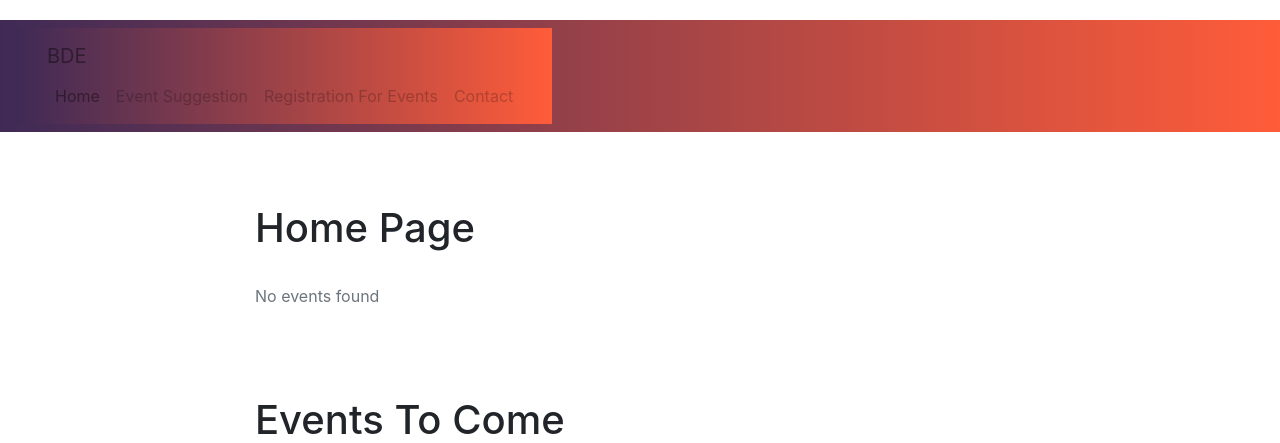
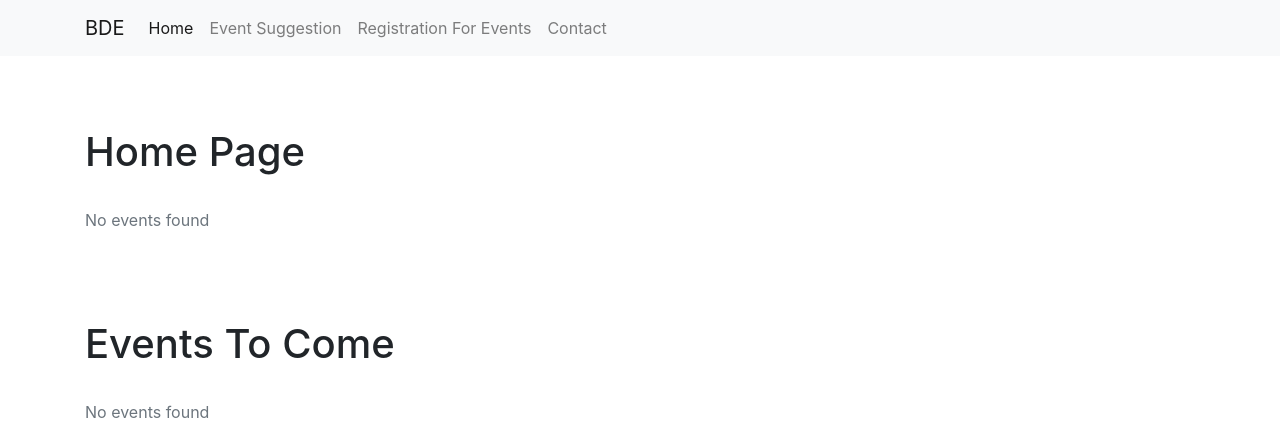
Before and after one commit to yvi4410/BDE-web-site, a PHP site: page / in a window 1280 px wide. Shown: the top 443 px of the page. Run offline with PHP 8.4, Linux system fonts and the light colour scheme; data that the repository does not hold is empty.

Commit message:
modification graphique

```diff
--- a/event_details.php
+++ b/event_details.php
@@ -53,6 +53,8 @@
         }
         ?>
 
+
+
         <h2 class="mt-5">Registrations</h2>
         <a href="register.php?event_id=<?php echo $event_id; ?>" class="btn btn-primary mb-3">Register for this Event</a>
         <ul class="list-group">
--- a/events.php
+++ b/events.php
@@ -15,7 +15,6 @@
     <meta name="viewport" content="width=device-width, initial-scale=1.0">
     <title>Page Accueil</title>
     <link rel="stylesheet" href="https://stackpath.bootstrapcdn.com/bootstrap/4.5.2/css/bootstrap.min.css">
-    <link rel="stylesheet" href="css/styles.css">
 </head>
 <body>
 <nav class="navbar navbar-expand-lg navbar-light bg-light">
@@ -47,6 +46,7 @@
 
 <div class="container">
     <h1 class="mt-5">Registration For Events</h1><br>
+    <h3 class="mt-5">Click on the event you want to register :<h3><br>
 
     <br>
 
@@ -64,13 +64,16 @@
                     echo '<p class="mb-1">' . $row["description"] . '</p>';
                     echo '<small>' . $row["date"] . ' at ' . $row["location"] . '</small>';
                     echo '</a>';
+
                 }
             } else {
                 echo '<p class="text-muted">No events found</p>';
             }
             ?>
         </div>
+
     </div>
+
 
     <script src="https://code.jquery.com/jquery-3.5.1.slim.min.js"></script>
     <script src="https://cdn.jsdelivr.net/npm/@popperjs/core@2.9.2/dist/umd/popper.min.js"></script>
--- a/index.php
+++ b/index.php
@@ -19,10 +19,7 @@
 <body>
 
 <nav class="navbar navbar-expand-lg navbar-light bg-light">
-<link rel="stylesheet" href="style.css">
-        <div class="navbar">
             <div class="container">
-            <div class="navbartitle">
                     <a class="navbar-brand" href="#">BDE</a>
                     <button class="navbar-toggler" type="button" data-toggle="collapse" data-target="#navbarNav" aria-controls="navbarNav" aria-expanded="false" aria-label="Toggle navigation">
                         <span class="navbar-toggler-icon"></span>
@@ -44,8 +41,6 @@
                         </ul>
                     </div>
                 </div>
-            </div>
-        </div>
     </nav>
     <br>
 
--- a/style.css
+++ b/style.css
@@ -9,7 +9,3 @@
 .navbar{
     background: linear-gradient(90deg, #3F2A56, #FF5C39);
 }
-
-.navbartitle{
-    opacity: 0.45;
-}
```
